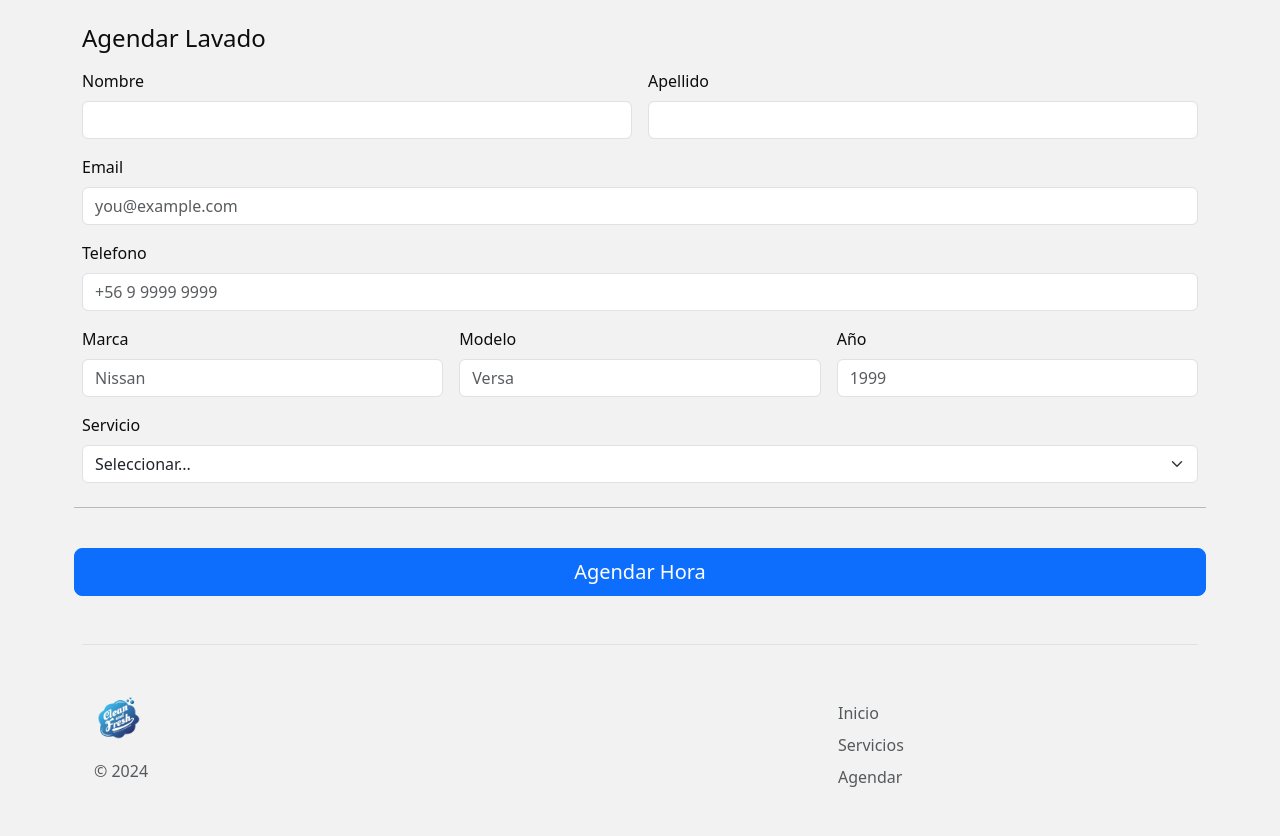
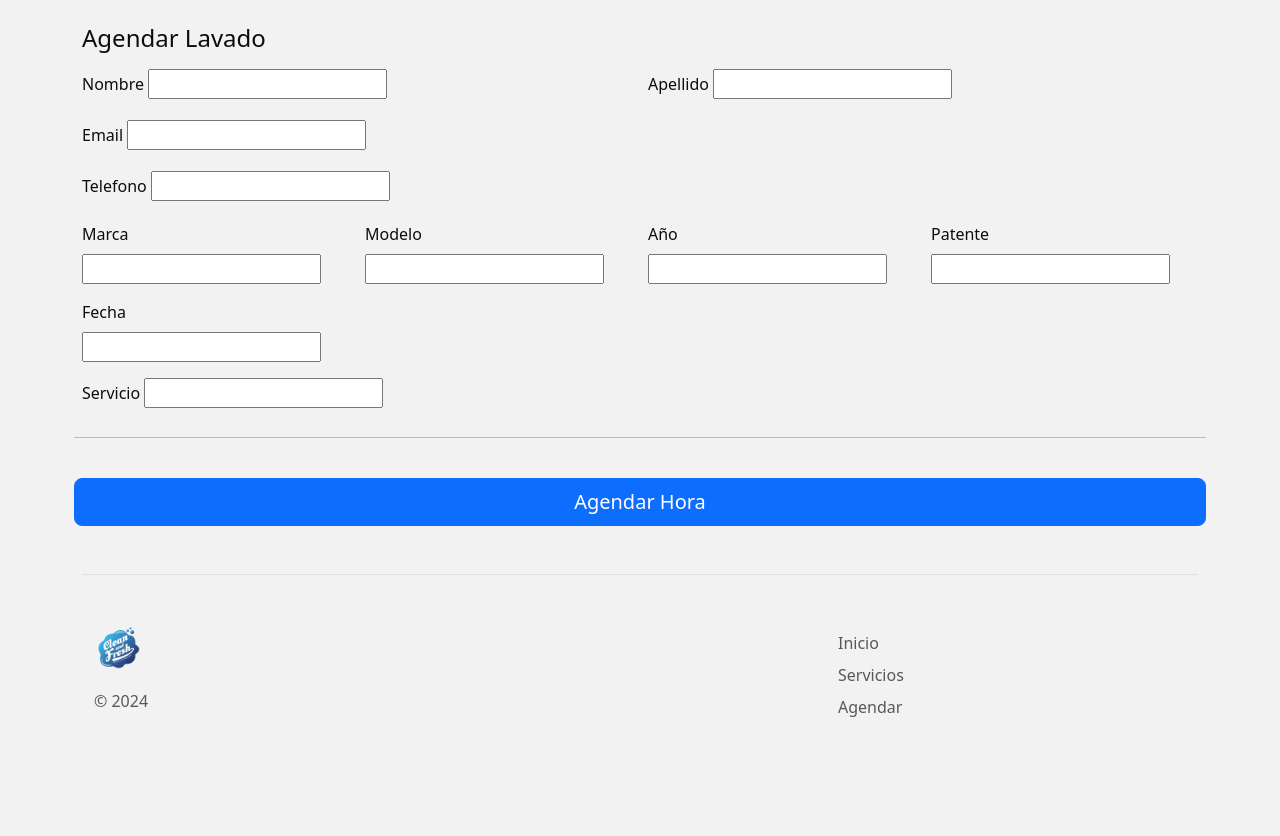
Before and after one commit to bastias1/pagina-cleanandfresh, a Django app: template templates/user/agendar.html in a window 1280 px wide. Shown: the part 82-918 px from the top of the page. After the commit the page ends 799 px from the top, so only its background shows below. Run offline with Django 5.2, Linux system fonts and the light colour scheme; the template is opened without the code that fills it, so the values that code supplies are empty, except form fields; tables that the repository leaves empty hold one stand-in row (values such as "Sample post"); form fields are guessed from the names that the template uses.

Commit message:
Cambios Varios

```diff
--- a/templates/user/agendar.html
+++ b/templates/user/agendar.html
@@ -1,166 +1,62 @@
-<!DOCTYPE html>
-<html lang="es">
-  <head>
-    <meta charset="UTF-8" />
-    <meta name="viewport" content="width=device-width, initial-scale=1.0" />
-    <title>Document</title>
-    <link href="https://cdn.jsdelivr.net/npm/bootstrap@5.3.3/dist/css/bootstrap.min.css" rel="stylesheet" integrity="sha384-QWTKZyjpPEjISv5WaRU9OFeRpok6YctnYmDr5pNlyT2bRjXh0JMhjY6hW+ALEwIH" crossorigin="anonymous"/>
-    {% load static %}
-    <link rel="stylesheet" href="/static/styles/style.css" />
-  </head>
-
-  <body>
-    <header>
-			<div class="container d-flex flex-wrap justify-content-center py-3 mb-4">
-				<a href="/" class="d-flex align-items-center mb-3 mb-md-0 me-md-auto link-body-emphasis text-decoration-none">
-					<img src="static/images/cleanandfreshnobg.png" alt="CleanAndFresh" style="width: 50px" />
-				</a>
-
-				<ul class="nav nav-pills">
-					<li class="nav-item mx-1">
-						<a href="/" class="nav-link" aria-current="page">Inicio</a>
-					</li>
-					<li class="nav-item mx-1">
-						<a href="/servicios" class="nav-link">Servicios</a>
-					</li>
-					<li class="nav-item mx-1">
-						<a href="/agendar" class="nav-link agendar">Agendar</a>
-					</li>
-				</ul>
-			</div>
-		</header>
-    <!--Fin header-->
-
+{% extends 'user/index.html' %} {% load static %} {% block title %} Servicios {% endblock %} {% block content %}
 <div class="container">
-
 	<h4 class="mb-3">Agendar Lavado</h4>
-      <form class="needs-validation" novalidate="">
+	<form action="" method="post">
+		{% csrf_token %}
 		<div class="row g-3">
 			<div class="col-sm-6">
-            <label for="firstName" class="form-label">Nombre</label>
-            <input type="text" class="form-control" id="firstName" placeholder="" value="" required="">
-            <div class="invalid-feedback">
-              Porfavor ingrese un Nombre
-            </div>
+				<label for="{{ cliente_form.nombre.id_for_label }}" class="form-label">Nombre</label>
+				{{ cliente_form.nombre }}
 			</div>
 
 			<div class="col-sm-6">
-            <label for="lastName" class="form-label">Apellido</label>
-            <input type="text" class="form-control" id="lastName" placeholder="" value="" required="">
-            <div class="invalid-feedback">
-
-            </div>
+				<label for="{{ cliente_form.apellido.id_for_label }}" class="form-label">Apellido</label>
+				{{ cliente_form.apellido }}
 			</div>
 
 			<div class="col-12">
-            <label for="email" class="form-label">Email</label>
-            <input type="email" class="form-control" id="email" placeholder="you@example.com">
-            <div class="invalid-feedback">
-              Porfavor ingrese un Correo valido.
-            </div>
+				<label for="{{ cliente_form.correo.id_for_label }}" class="form-label">Email</label>
+				{{ cliente_form.correo }}
 			</div>
 
 			<div class="col-12">
-            <label for="phone" class="form-label">Telefono</label>
-            <input type="tel" class="form-control" id="phone" placeholder="+56 9 9999 9999">
-            <div class="invalid-feedback">
-              Porfavor Ingrese un Telefono Valido
-            </div>
+				<label for="{{ cliente_form.telefono.id_for_label }}" class="form-label">Telefono</label>
+				{{ cliente_form.telefono }}
 			</div>
 
-          <div class="col-4">
-            <label for="marca" class="form-label">Marca</label>
-            <input type="text" class="form-control" id="marca" placeholder="Nissan">
-            <div class="invalid-feedback">
-              Porfavor Ingrese la marca del vehiculo.
-            </div>
+			<div class="col-3">
+				<label for="{{ vehiculo_form.marca.id_for_label }}" class="form-label">Marca</label>
+				{{ vehiculo_form.marca }}
 			</div>
 
-          <div class="col-4">
-            <label for="modelo" class="form-label">Modelo</label>
-            <input type="text" class="form-control" id="modelo" placeholder="Versa">
-            <div class="invalid-feedback">
-              Porfavor Ingrese el modelo del vehiculo.
-            </div>
+			<div class="col-3">
+				<label for="{{ vehiculo_form.modelo.id_for_label }}" class="form-label">Modelo</label>
+				{{ vehiculo_form.modelo }}
 			</div>
 
-          <div class="col-4">
-            <label for="año" class="form-label">Año</label>
-            <input type="text" class="form-control" id="año" placeholder="1999">
-            <div class="invalid-feedback">
-              Porfavor Ingrese el año del vehiculo.
+			<div class="col-3">
+				<label for="{{ vehiculo_form.año.id_for_label }}" class="form-label">Año</label>
+				{{ vehiculo_form.año }}
 			</div>
+
+			<div class="col-3">
+				<label for="{{ vehiculo_form.patente.id_for_label }}" class="form-label">Patente</label>
+				{{ vehiculo_form.patente }}
+			</div>
+
+			<div class="col-3">
+				<label for="{{ cita_form.fecha.id_for_label }}" class="form-label">Fecha</label>
+				{{ cita_form.fecha }}
 			</div>
 
 			<div class="col-md-12">
 				<label for="country" class="form-label">Servicio</label>
-            <select class="form-select" id="country" required="">
-              <option value="">Seleccionar...</option>
-              <option>Limpieza integral</option>
-              <option>Limpieza exterior</option>
-              <option>Limpieza interior</option>
-              <option>Full interior</option>
-              <option>Limpieza de tapices </option>
-              <option>Sellado de vidrios</option>
-              <option>Pulido de focos</option>
-              <option>Limpieza estética de motor</option>
-              <option>Abrillantado</option>
-              <option>Pulido</option>
-              <option>Sellado ceramico</option>
-            </select>
-            <div class="invalid-feedback">
-              Please select a valid country.
+				{{ cita_form.servicio }}
 			</div>
-          </div>
-        <hr class="my-4">
+			<hr class="my-4" />
 
 			<button class="w-100 btn btn-primary btn-lg" type="submit">Agendar Hora</button>
+		</div>
 	</form>
+	{% endblock %}
 </div>
-
-
-    <!--Footer-->
-    <div class="container">
-      <footer class="row py-5 my-5 border-top">
-        <div class="col">
-          <a
-            href="/"
-            class="d-flex align-items-center mb-3 link-body-emphasis text-decoration-none"
-          >
-            <img
-              src="/static/images/cleanandfreshnobg.png"
-              style="width: 50px"
-            />
-          </a>
-          <p class="text-body-secondary">© 2024</p>
-        </div>
-
-        <div class="col"></div>
-        <div class="col">
-          <h5></h5>
-          <ul class="nav flex-column">
-            <li class="nav-item mb-2">
-              <a href="/" class="nav-link p-0 text-body-secondary">Inicio</a>
-            </li>
-            <li class="nav-item mb-2">
-              <a href="/servicios" class="nav-link p-0 text-body-secondary">
-                Servicios
-              </a>
-            </li>
-            <li class="nav-item mb-2">
-              <a href="/agendar" class="nav-link p-0 text-body-secondary">
-                Agendar
-              </a>
-            </li>
-          </ul>
-        </div>
-      </footer>
-    </div>
-
-    <script
-      src="https://cdn.jsdelivr.net/npm/bootstrap@5.3.3/dist/js/bootstrap.bundle.min.js"
-      integrity="sha384-YvpcrYf0tY3lHB60NNkmXc5s9fDVZLESaAA55NDzOxhy9GkcIdslK1eN7N6jIeHz"
-      crossorigin="anonymous"
-    ></script>
-  </body>
-</html>
--- a/templates/user/index.html
+++ b/templates/user/index.html
@@ -3,20 +3,25 @@
 	<head>
 		<meta charset="UTF-8" />
 		<meta name="viewport" content="width=device-width, initial-scale=1.0" />
-		<title>Document</title>
 		<link
 			href="https://cdn.jsdelivr.net/npm/bootstrap@5.3.3/dist/css/bootstrap.min.css"
 			rel="stylesheet"
 			integrity="sha384-QWTKZyjpPEjISv5WaRU9OFeRpok6YctnYmDr5pNlyT2bRjXh0JMhjY6hW+ALEwIH"
 			crossorigin="anonymous" />
-		<link rel="stylesheet" href="/static/styles/style.css" />
+		<script
+			src="https://cdn.jsdelivr.net/npm/bootstrap@5.3.3/dist/js/bootstrap.bundle.min.js"
+			integrity="sha384-YvpcrYf0tY3lHB60NNkmXc5s9fDVZLESaAA55NDzOxhy9GkcIdslK1eN7N6jIeHz"
+			crossorigin="anonymous"></script>
+		{% load static %}
+		<title>{% block title %} Clean and Fresh {% endblock %}</title>
+		<link rel="stylesheet" href="{% static 'styles/style.css' %}" />
 	</head>
 
 	<body>
 		<header>
 			<div class="container d-flex flex-wrap justify-content-center py-3 mb-4">
 				<a href="/" class="d-flex align-items-center mb-3 mb-md-0 me-md-auto link-body-emphasis text-decoration-none">
-					<img src="static/images/cleanandfreshnobg.png" alt="CleanAndFresh" style="width: 50px" />
+					<img src="{% static 'images/cleanandfreshnobg.png' %}" alt="CleanAndFresh" style="width: 50px" />
 				</a>
 
 				<ul class="nav nav-pills">
@@ -32,6 +37,8 @@
 				</ul>
 			</div>
 		</header>
+
+		{% block content %}
 
 		<div class="container col-xxl-8">
 			<div class="row flex-lg-row-reverse align-items-center g-5 py-5">
@@ -80,6 +87,7 @@
 			</div>
 		</div>
 
+		{% endblock %}
 		<div class="container">
 			<footer class="row py-5 my-5 border-top">
 				<div class="col">
```
Also changed, not shown: primeraApp/forms.py (+34 -2 lines), primeraApp/models.py (+24 -12 lines), primeraApp/views.py (+24 -1 lines), templates/admin/serviciosDashboard.html (+3 -5 lines), templates/user/servicios.html (+2 -43 lines), primeraApp/migrations/0003_cliente_apellido_alter_cliente_telefono.py (added). Lines whose indentation alone changed are shown as unchanged.
